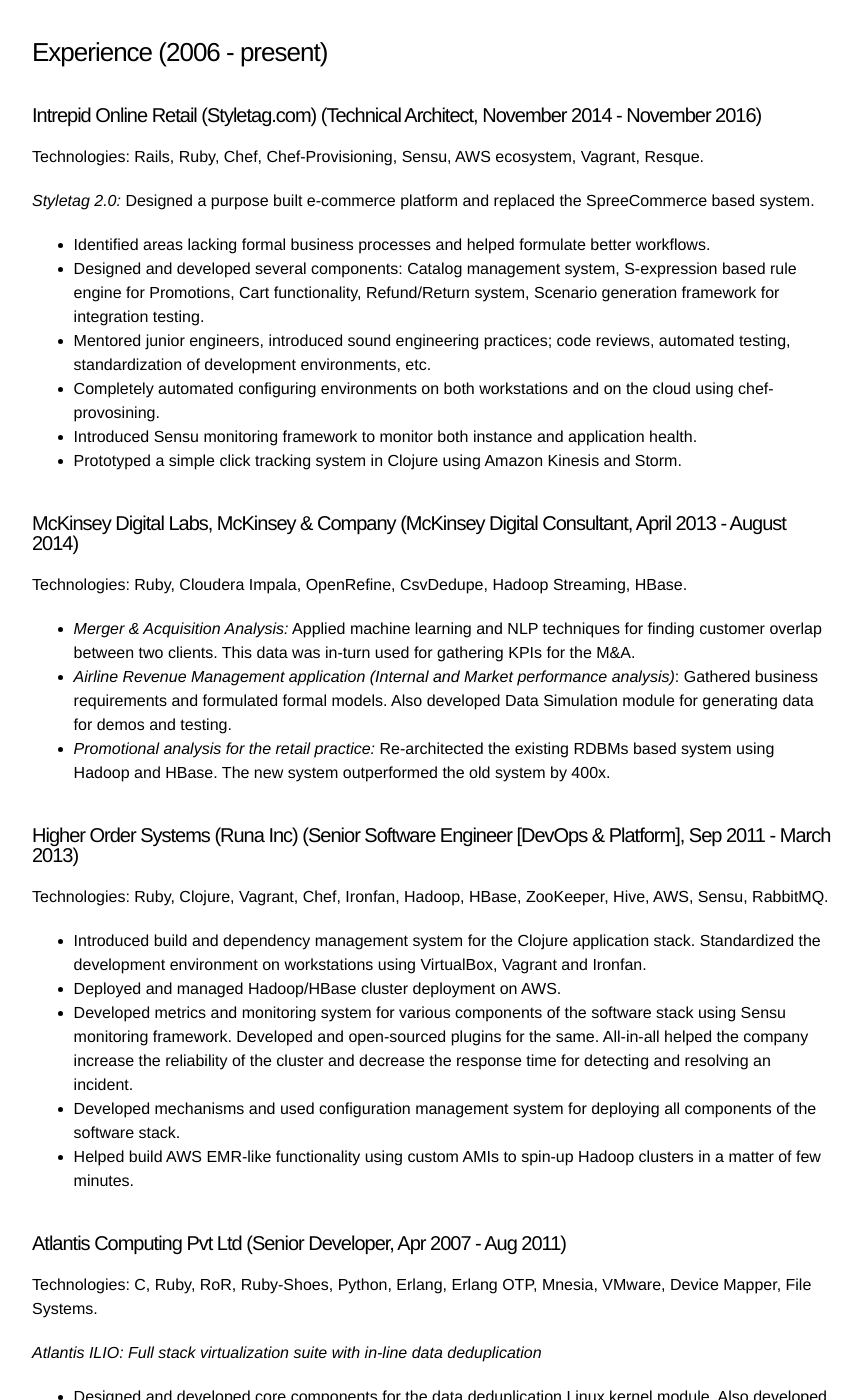
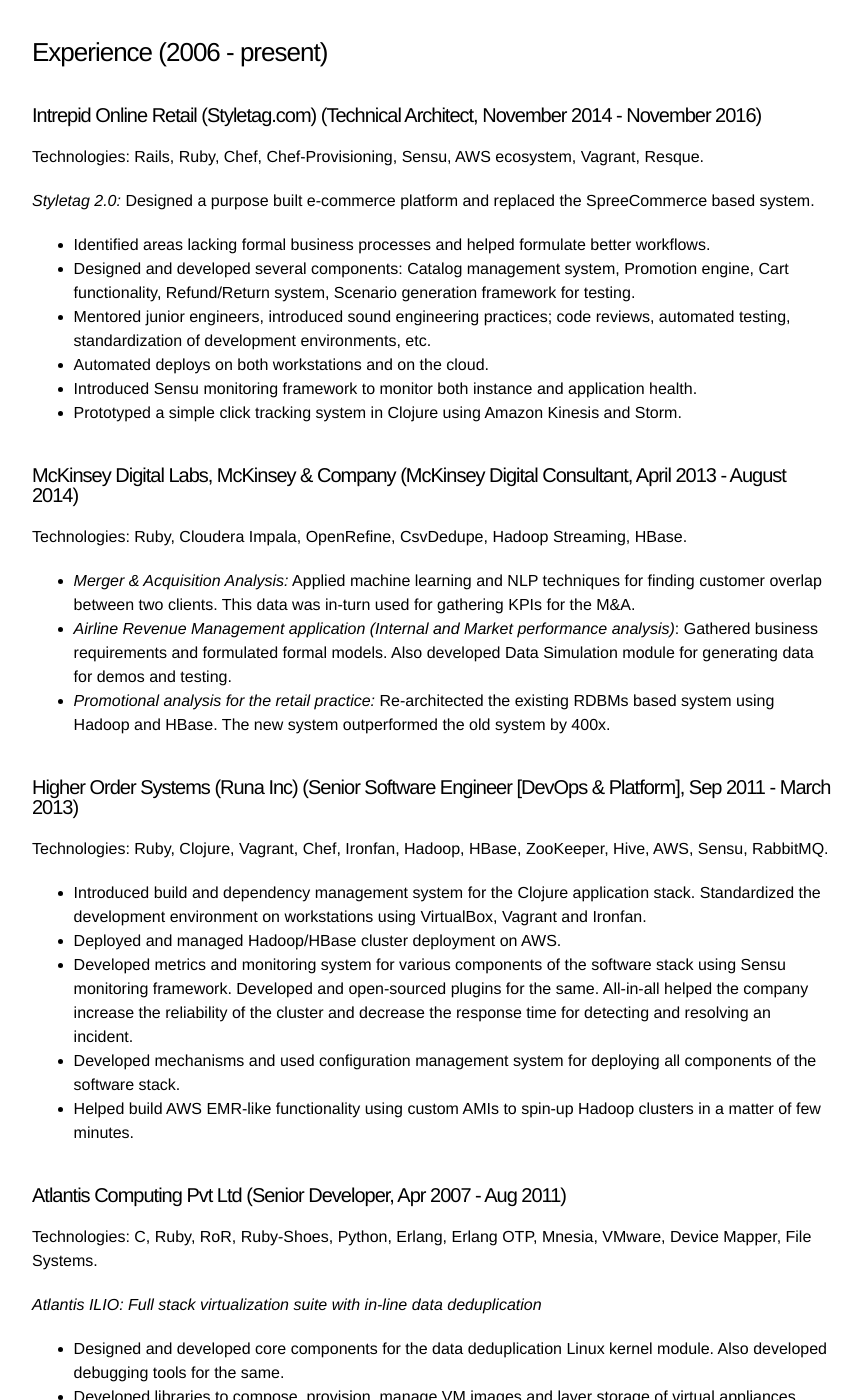
Before and after one commit to abhijith/abhijith.github.io, a Jekyll site: the page built from _posts/2014-06-10-resume.md, in a window 1280 px wide and 1400 px high, scrolled down 511 px. Shown: the whole window, without its empty margins (208-1070 px from the left). Built offline with Jekyll 4.4.1, drawn with Linux system fonts in a browser that asks for light colours; our own code applies the rules of GitHub Pages for plain Markdown files; some of the changed text lies outside the part shown.

Commit message:
fixed typos and compacted further

```diff
--- a/_posts/2014-06-10-resume.md
+++ b/_posts/2014-06-10-resume.md
@@ -24,11 +24,11 @@
 
   * Identified areas lacking formal business processes and helped formulate better workflows.
 
-  * Designed and developed several components: Catalog management system, S-expression based rule engine for Promotions, Cart functionality, Refund/Return system, Scenario generation framework for integration testing.
+  * Designed and developed several components: Catalog management system, Promotion engine, Cart functionality, Refund/Return system, Scenario generation framework for testing.
 
   * Mentored junior engineers, introduced sound engineering practices; code reviews, automated testing, standardization of development environments, etc.
 
-  * Completely automated configuring environments on both workstations and on the cloud using chef-provosining.
+  * Automated deploys on both workstations and on the cloud.
 
   * Introduced Sensu monitoring framework to monitor both instance and application health.
 
```
Also changed, not shown: other parts of _posts/2014-06-10-resume.md (+1 -1 lines).
